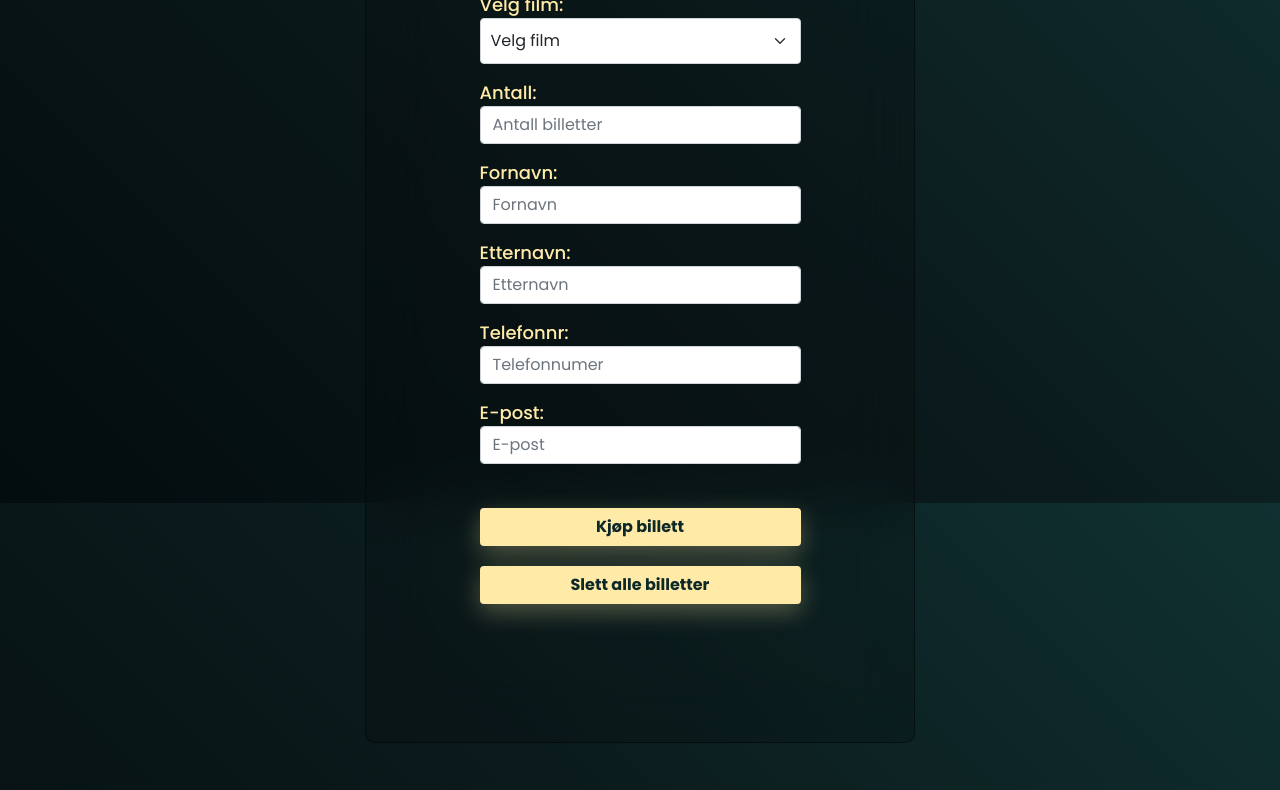
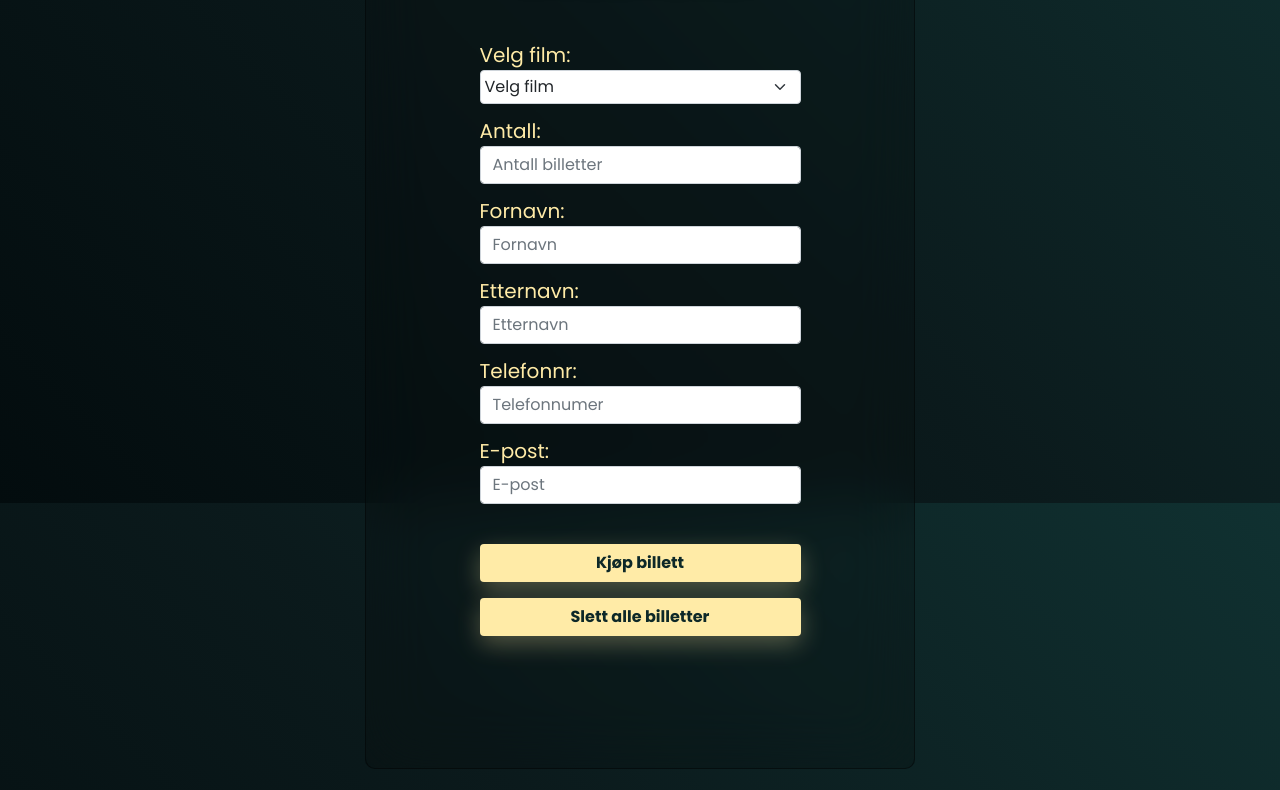
Before and after one commit to haraldeskeland/Kino-skoleprosjekt, a plain HTML site: page src/main/resources/static/index.html in a window 1280 px wide. Shown: the part 297-1087 px from the top of the page. Drawn offline with nearby package versions, Linux system fonts and the light colour scheme.

Commit message:
Gjort om store deler av CSS til Bootstrap. La inn at Overskrift 2 og tabell skjules når man sletter alle billetter.

```diff
--- a/src/main/resources/static/index.html
+++ b/src/main/resources/static/index.html
@@ -8,21 +8,22 @@
     <script src="script.js"></script>
 </head>
 <body>
-<!-- Div for å plassere elementer med flex i CSS -->
-    <div class="center">
-        <!-- Pakker inn elementene-->
-        <div class="bakgrunn">
-                <h1>Bestilling av kinobilletter</h1>
+
+<!-- Div som sentrerer med bootstrap -->
+<div class="container d-flex justify-content-center">
+        <!-- Pakker inn elementene i en boks-->
+        <div class="bakgrunn d-flex justify-content.center align-items-center flex-column">
+                <h1 class="font-weight-bold fs-1 text-center">Bestilling av kinobilletter</h1>
 
                 <br>
-
-                <form class="form">
-                    <div class="form-group">
-                        <label for="filmValg"></label>
-                        <label>
-                            <span>Velg film:<span class="feilMelding" id="feilFilm"></span></span>
+                <!-- Justerer størrelse på skjemaet -->
+                <form class="form w-100 d-flex justify-content.center align-items-center flex-column">
+                    <div class="form-group w-75">
+                        <label for="filmValg" class="w-100 mt-1"></label>
+                        <label class="w-100 mt-1">
+                            <span class="fs-5">Velg film:<span id="feilFilm"></span></span>
                             <br>
-                            <select id="filmValg" class="input form-select" name="input">
+                            <select id="filmValg" class="input form-select p-1 mb-2 w-100" name="input">
                                 <option value="" disabled selected>Velg film</option>
                                 <option>Avatar</option>
                                 <option>James Bond</option>
@@ -34,54 +35,61 @@
                         </label>
                         <br>
 
-                        <label>
-                            <span>Antall:<span class="feilMelding" id="feilAntall"></span></span>
-                            <input id="antall" class="input form-control" type="number" placeholder="Antall billetter">
+                        <label class="w-100 mt-1">
+                            <span class="fs-5">Antall:</span><span id="feilAntall"></span>
+                            <input id="antall" class="input form-control mb-2" type="number" placeholder="Antall billetter">
                         </label>
                         <br>
 
-                        <label>
-                            <span>Fornavn:<span class="feilMelding" id="feilFornavn"></span></span>
-                            <input id="fornavn" class="input form-control" type="text" placeholder="Fornavn">
+                        <label class="w-100 mt-1">
+                            <span class="fs-5">Fornavn:<span id="feilFornavn"></span></span>
+                            <input id="fornavn" class="input form-control mb-2" type="text" placeholder="Fornavn">
                         </label>
                         <br>
 
-                        <label>
-                            <span>Etternavn: <span class="feilMelding" id="feilEtternavn"></span></span>
-                            <input id="etternavn" class="input form-control" type="text" placeholder="Etternavn">
+                        <label class="w-100 mt-1">
+                            <span class="fs-5">Etternavn: <span id="feilEtternavn"></span></span>
+                            <input id="etternavn" class="input form-control mb-2" type="text" placeholder="Etternavn">
                         </label>
                         <br>
 
-                        <label>
-                            <span>Telefonnr:<span class="feilMelding" id="feilTelefon"></span></span>
-                            <input id="telefon" class="input form-control" type="text" placeholder="Telefonnumer">
+                        <label class="w-100 mt-1">
+                            <span class="fs-5">Telefonnr:<span id="feilTelefon"></span></span>
+                            <input id="telefon" class="input form-control mb-2" type="text" placeholder="Telefonnumer">
                         </label>
                         <br>
 
-                        <label>
-                            <span>E-post:<span class="feilMelding" id="feilEpost"></span></span>
-                            <input id="epost" class="input form-control" type="text" placeholder="E-post">
+                        <label class="w-100 mt-1">
+                            <span class="fs-5">E-post:<span id="feilEpost"></span></span>
+                            <input id="epost" class="input form-control mb-2" type="text" placeholder="E-post">
                         </label>
                     </div>
                 </form>
 
             <br>
 
-            <button class="btn" id="kjop" onclick="kjopBilletter()">Kjøp billett</button>
-            <button class="btn" id="slett" onclick="slettBiletter()">Slett alle billetter</button>
+            <button class="btn w-75 m-2" id="kjop" onclick="kjopBilletter()">Kjøp billett</button>
+            <button class="btn w-75 m-2" id="slett" onclick="slettBiletter()">Slett alle billetter</button>
 
-            <div id="bekreftelse" style="visibility: hidden">Billetten din er registrert! <br> Sjekk e-posten din for mer informasjon.</div>
+            <div id="bekreftelse" class="text-center mt-3 green-text" style="visibility: hidden">Billetten din er registrert! <br> Sjekk e-posten din for mer informasjon.</div>
         </div>
         <br>
-
-        <h2 id="overskrift2" style="visibility: hidden">Alle billetter:</h2>
-        <div id="utskrift"></div>
+    </div>
+    <div class="container">
+            <h2 id="overskrift2" class="mt-5 mb-5 font-weight-bold fs-2 text-center" style="visibility: hidden">Alle billetter:</h2>
+            <div id="utskrift" class="fs-6 text mt-5"></div>
     </div>
 </body>
 
 <style>
     @import url('https://fonts.googleapis.com/css?family=Poppins:400,500,600,700,800,900');
-    @import url('https://fonts.googleapis.com/css2?family=Roboto:wght@100;400;500;700&display=swap');
+
+    body {
+        color: #ffeba7;
+        font-family: 'Poppins', sans-serif;
+        background: linear-gradient(45deg, #030c0e, #0b1a1c, #103131) no-repeat fixed;
+        overflow-x: hidden;
+    }
 
     select, .form-select {
         width: 400px;
@@ -89,82 +97,17 @@
 
     #bekreftelse {
         color: #46d200;
-        text-align: center;
-        margin-top: 20px;
     }
 
     .feil {
         color: red;
-        right: 0;
-    }
-
-    .feilMelding {
-        right: 0;
     }
 
     button, .btn {
-        margin: 10px;
         background: #ffeba7;
         box-shadow: 0 8px 24px 0 rgb(255 235 167 / 30%);
-        width: 75%;
         font-weight: 700;
         color: #0D2828FF;
-    }
-
-    body {
-        color: #ffeba7;
-        font-family: 'Poppins', sans-serif;
-        background: linear-gradient(45deg, #030c0e, #0b1a1c, #103131) no-repeat fixed;
-        height: 100vh;
-        width: 100vw;
-        overflow-x: hidden;
-        max-width: 100%;
-    }
-
-    .center {
-        width: 100vw;
-        display: flex;
-        align-items: center;
-        flex-direction: column;
-        justify-content: center;
-    }
-
-    h1, h2 {
-        font-family: 'Poppins', sans-serif;
-        font-weight: 500;
-        font-size: 35px;
-        color: #ffeba7;
-        margin-bottom: -30px;
-        text-align: center;
-        text-shadow: 0 10px 20px #000000;
-    }
-
-    span {
-        font-family: 'Poppins', sans-serif;
-        font-weight: 500;
-        font-size: 18px;
-    }
-
-    .form-select {
-        padding: 10px;
-        width: 100%;
-    }
-
-    .form-group {
-        width: 75%;
-    }
-
-    .form {
-        width: 100%;
-        display: flex;
-        justify-content: center;
-        flex-direction: column;
-        align-items: center;
-    }
-
-    label {
-        width: 100%;
-        margin-top: 5px;
     }
 
     button:hover {
@@ -175,12 +118,12 @@
         transform: translateY(3px);
     }
 
+    h1, h2 {
+        text-shadow: 0 10px 20px #000000;
+    }
+
     .bakgrunn {
         width: 550px;
-        display: flex;
-        align-items: center;
-        justify-content: center;
-        flex-direction: column;
         padding: 60px;
         border-radius: 10px;
         border: 1px solid rgba(0, 0, 0, 0.45);
@@ -189,18 +132,18 @@
         backdrop-filter: blur( 30px );
     }
 
-    #utskrift {
-        font-size: 18px;
-        margin-top: 5vh;
-    }
-
     .table, .table-striped, tr, th, tbody {
         color: #ffeba7;
         margin-bottom: 100px;
     }
 
-    input, select {
-        margin-bottom: 10px;
+    .table {
+        --bs-table-hover-color: #ffeba7;
     }
+
+    .table-bordered {
+        border-color: rgba(255, 235, 167, 0.1);
+    }
+
 </style>
 </html>
```
Also changed, not shown: src/main/resources/static/script.js (+20 -18 lines).
